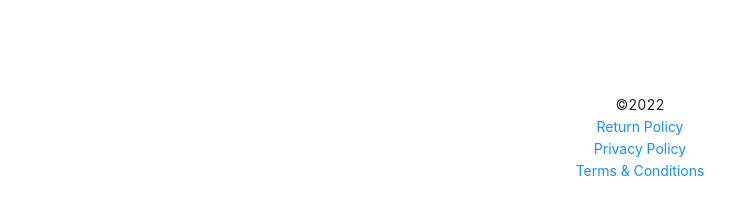
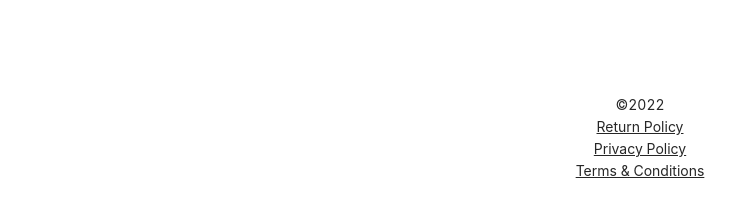
Before and after one commit to punchagan/artful-dodger, a Next.js app: page /about in a window 1280 px wide. Shown: the part 642-845 px from the top of the page, without its empty margins (0-744 px from the left). Built offline with nearby package versions, Linux system fonts and the light colour scheme; no server answers.

Commit message:
Minor CSS adjustments for links

```diff
--- a/components/layout.js
+++ b/components/layout.js
@@ -68,7 +68,7 @@ export default function BaseLayout({ children, siteTitle, pageTitle, pages }) {
             </Col>
           </Row>
           {pages?.map((page) => (
-            <Row key={page.name}>
+            <Row key={page.name} className="footer-link">
               <Col span={24}>
                 <a href={page.url}>{page.title}</a>
               </Col>
--- a/pages/[name].js
+++ b/pages/[name].js
@@ -33,7 +33,7 @@ export default function Page({ config }) {
     <BaseLayout pageTitle={`${pageTitle} — ${title}`} siteTitle={title} pages={pages}>
       <Content style={{ minWidth: "100%" }}>
         {pageData === "" && <Loading />}
-        <div dangerouslySetInnerHTML={{ __html: pageData }} />
+        <div class="markdown-data" dangerouslySetInnerHTML={{ __html: pageData }} />
       </Content>
     </BaseLayout>
   );
--- a/styles/main.css
+++ b/styles/main.css
@@ -129,3 +129,13 @@
 .ant-menu-submenu-popup {
   top: 64px !important;
 }
+
+.footer-link a, .markdown-data a {
+    text-decoration: underline !important;
+    color: rgba(0, 0, 0, 0.85) !important;
+}
+
+.ant-layout-footer {
+    margin: 24px !important;
+    padding: 0 !important;
+}
```
